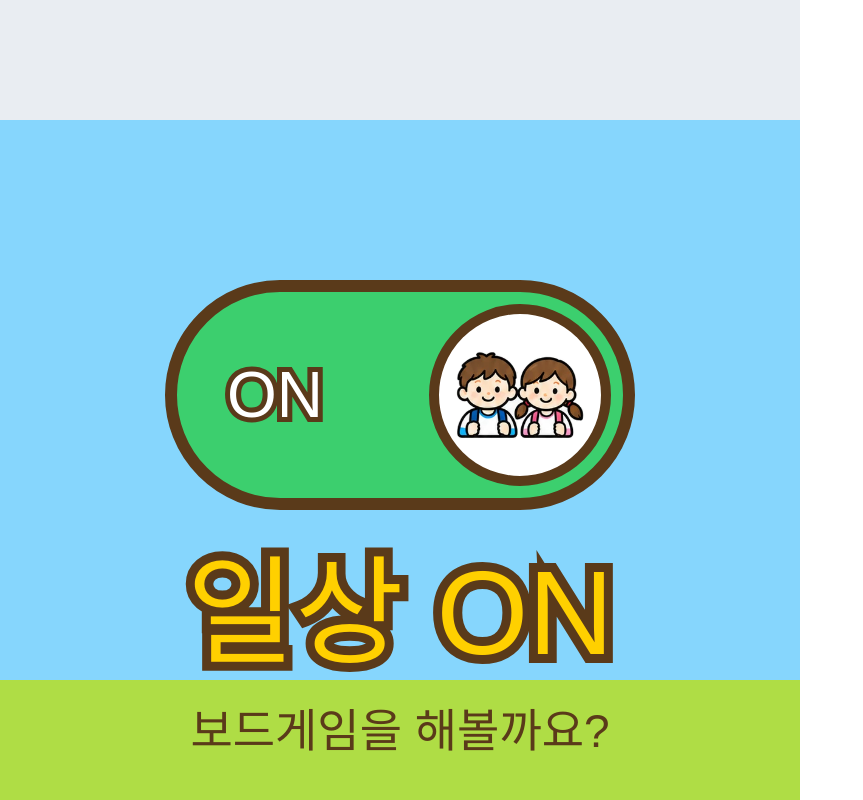
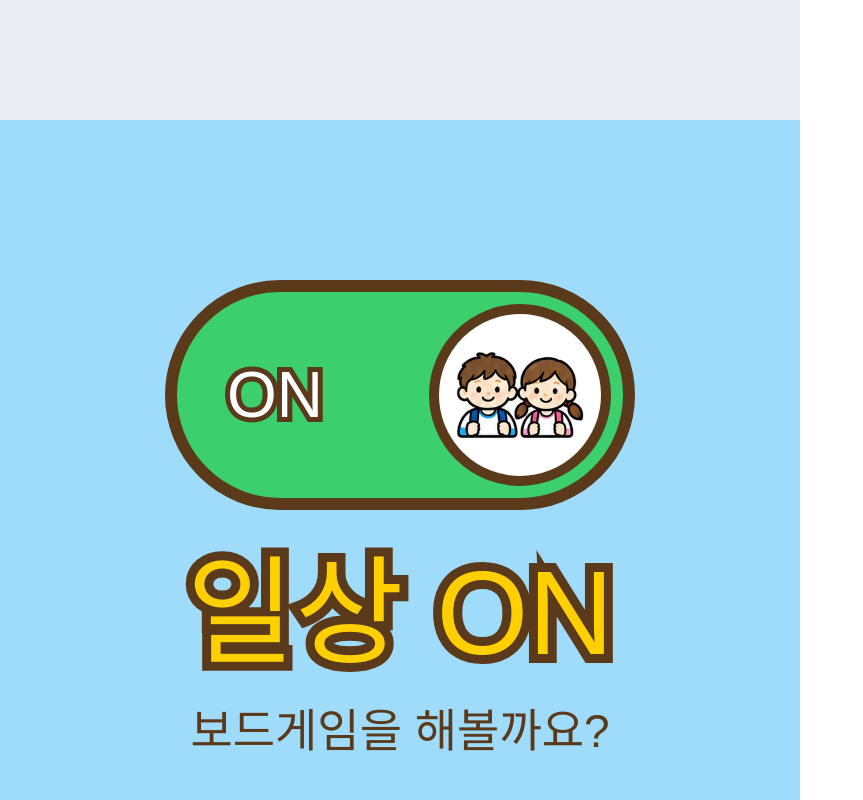
Before and after one commit to tnqssam/2026magic, a plain HTML site: page dobble/case/digital.html in a window 1280 px wide. Shown: the part 680-1480 px from the top of the page, without its empty margins (0-863 px from the left). Drawn offline with Linux system fonts and the light colour scheme; a web font is replaced by a local one.

Commit message:
케이스: 일상 ON 배경 단색
Co-Authored-By: Claude Opus 5.5 <noreply@anthropic.com>
Claude-Session: https://claude.ai/code/session_01A6j3E2GbQgfSGdkSmcN9hb

```diff
--- a/dobble/case/digital.html
+++ b/dobble/case/digital.html
@@ -4,7 +4,7 @@ body { margin: 0; background: #fff; }
 .sq { width: 800px; height: 800px; position: relative; overflow: hidden; font-family: Jua, sans-serif;
   display: flex; flex-direction: column; align-items: center; justify-content: center; }
 .off { background: #e9edf2; }
-.on  { background: linear-gradient(#86d6fd 0 70%, #afdd45 70% 100%); }
+.on  { background: #9fdcfb; }
 .play{ background: #fff3c4; }
 .toggle { width: 470px; height: 230px; border-radius: 115px; position: relative; border: 12px solid #5a3a1a; box-sizing: border-box; }
 .off .toggle { background: #b8c0c9; }
```
Also changed, not shown: dobble/case/d2_daily_on.jpg.
